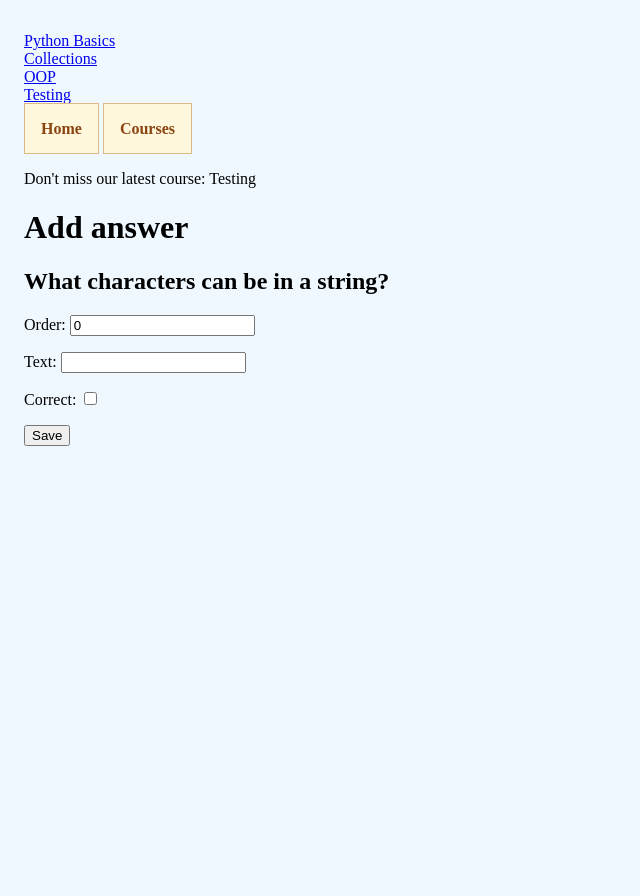
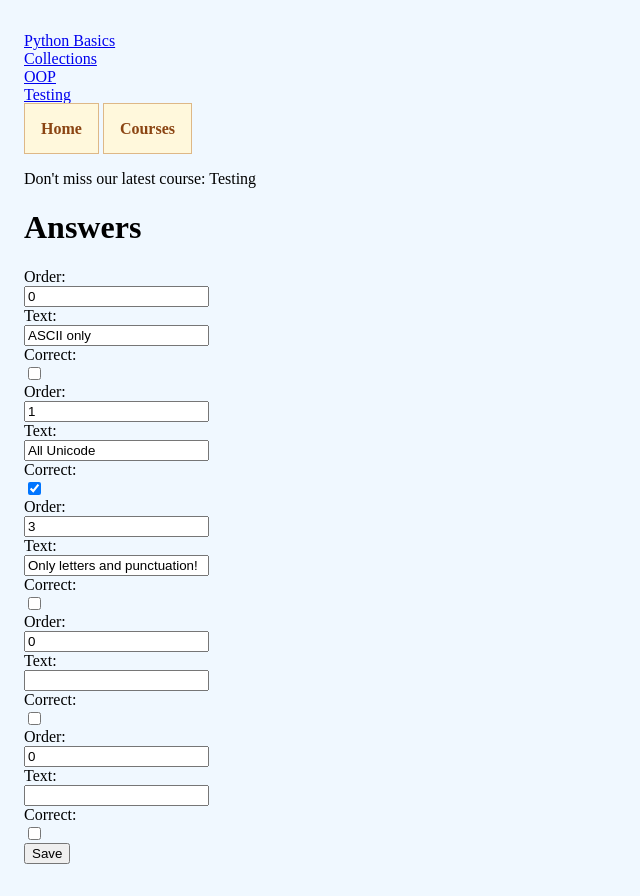
Before and after one commit to bronsonavila/exploring-django, a Django app: page /courses/2/create_answer/ in a window 1280 px wide. Shown: the whole page, without its empty margins (0-640 px from the left). Before the commit the page ends 446 px from the top, so only its background shows below. Run offline with Django 3.2, Linux system fonts and the light colour scheme; a user stored in the database is signed in; data comes from the database, SQL or seed files in the repository; both versions use the stored data as it was after the commit.

Commit message:
Complete 'Formsets'

```diff
--- a/django-basics/learning_site/assets/css/layout.css
+++ b/django-basics/learning_site/assets/css/layout.css
@@ -1,5 +1,9 @@
 body {
   background-color: aliceblue;
+}
+
+form section * {
+  display: block;
 }
 
 .card {
--- a/django-basics/learning_site/courses/forms.py
+++ b/django-basics/learning_site/courses/forms.py
@@ -42,3 +42,10 @@ class AnswerForm(forms.ModelForm):
             'text',
             'correct',
         ]
+
+
+AnswerFormSet = forms.modelformset_factory(
+    models.Answer,
+    form=AnswerForm,
+    extra=2, # Show 2 extra blank sets of form inputs (default=1)
+)
--- a/django-basics/learning_site/courses/templates/courses/answer_form.html
+++ b/django-basics/learning_site/courses/templates/courses/answer_form.html
@@ -1,15 +1,16 @@
 {% extends "layout.html" %}
 {% load course_extras %}
 
-{% block title %}New Answer | {{ question.prompt }}  | {{ question.quiz.course.title }}{% endblock %}
+{% block title %}{{ question|default:"New Answer" }} | {{ question.quiz.course.title }}{% endblock %}
 
 {% block content %}
   <div>
-    <h1>Add answer</h1>
-    <h2>{{ question.prompt }}</h2>
+    <h1>Answers</h1>
     <form action="" method="POST">
       {% csrf_token %}
-      {{ form.as_p }}
+      <section>
+        {{ formset }}
+      </section>
       <input type="submit" value="Save">
     </form>
   </div>
--- a/django-basics/learning_site/courses/templates/courses/question_form.html
+++ b/django-basics/learning_site/courses/templates/courses/question_form.html
@@ -14,7 +14,7 @@
     <!-- Second conditional ensures you only add answers for a question that exists. -->
     {% if user.is_authenticated and form.instance.pk %}
       <hr>
-      <a href="{% url 'courses:create_answer' question_pk=form.instance.pk %}">Add Answer</a>
+      <a href="{% url 'courses:create_answer' question_pk=form.instance.pk %}">Answers</a>
     {% endif %}
   </div>
 {% endblock %}
--- a/django-basics/learning_site/courses/views.py
+++ b/django-basics/learning_site/courses/views.py
@@ -131,16 +131,20 @@ def edit_question(request, quiz_pk, question_pk):
 @login_required
 def answer_form(request, question_pk):
     question = get_object_or_404(models.Question, pk=question_pk)
-
-    form = forms.AnswerForm()
+    formset = forms.AnswerFormSet(queryset=question.answer_set.all())
 
     if request.method == 'POST':
-        form = forms.AnswerForm(request.POST)
-        if form.is_valid():
-            answer = form.save(commit=False)
-            answer.question = question
-            answer.save()
-            messages.success(request, 'Answer added')
-            return HttpResponseRedirect(question.get_absolute_url())
+        formset = forms.AnswerFormSet(
+            request.POST, queryset=question.answer_set.all())
+        if formset.is_valid():
+            answers = formset.save(commit=False)
+            for answer in answers:
+                answer.question = question
+                answer.save()
+            messages.success(request, 'Added answers')
+            return HttpResponseRedirect(question.quiz.get_absolute_url())
 
-    return render(request, 'courses/answer_form.html', {'question': question, 'form': form})
+    return render(request, 'courses/answer_form.html', {
+        'formset': formset,
+        'question': question,
+    })
```
Also changed, not shown: README.md, django-basics/learning_site/db.sqlite3.
